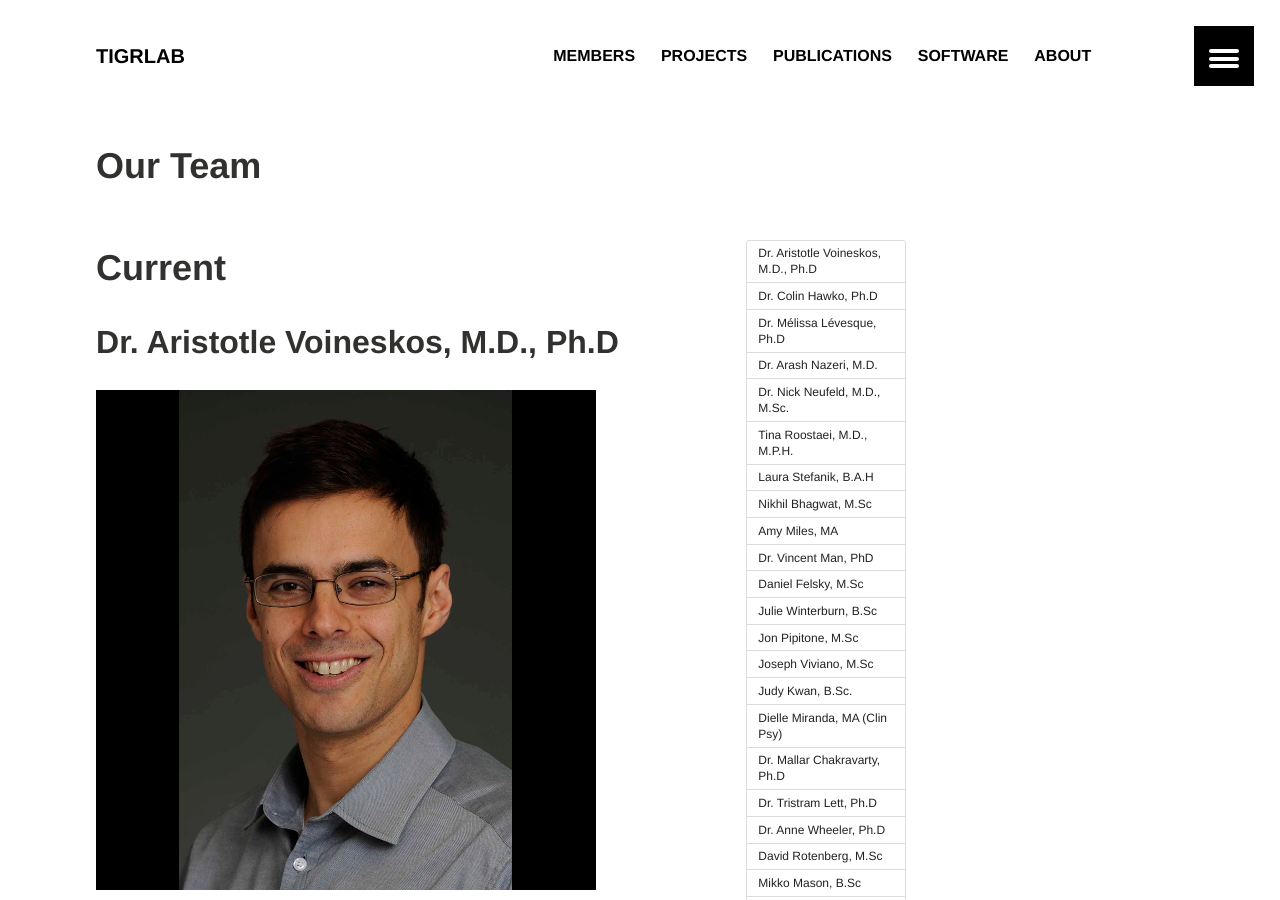
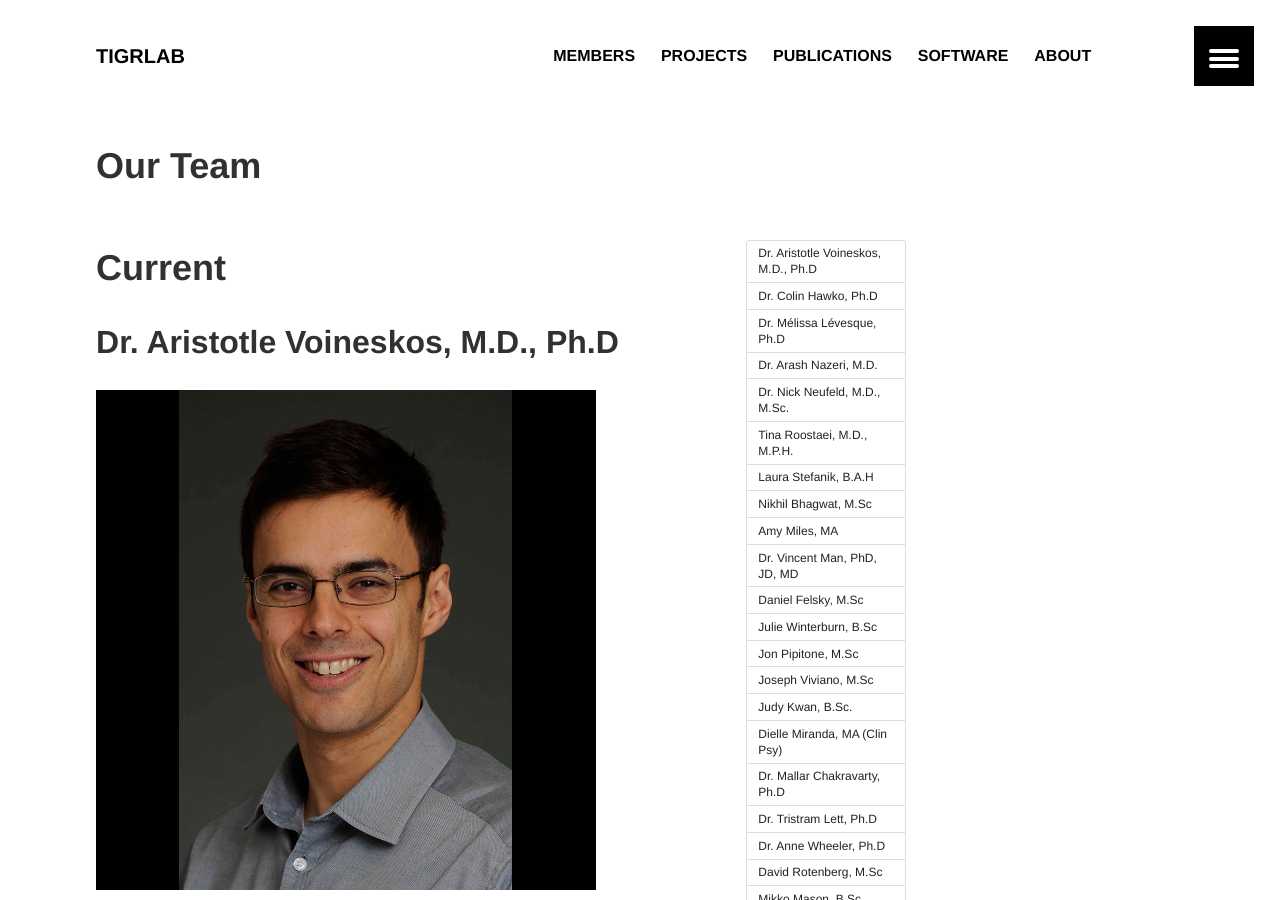
Before and after one commit to TIGRLab/tigrlab.github.io, a Jekyll site: the page built from members/index.md, in a window 1280 px wide and 900 px high. Built offline with Jekyll 4.4.1, drawn with Linux system fonts in a browser that asks for light colours; some of the changed text lies outside the part shown.

Commit message:
updated truthbombs

```diff
--- a/members/index.md
+++ b/members/index.md
@@ -106,8 +106,8 @@ Amy is a third year PhD student at the Institute for Medical Science, Faculty of
 
 In her spare time, Amy enjoys watching SportsCentre (the real one, not this silly Canadian rip off) and playing with cats.\
 
-Dr. Vincent Man, PhD
---------------------
+Dr. Vincent Man, PhD, JD, MD
+----------------------------
 <figure>
 	<a href="/images/ppl.v.man.jpg"><img src="/images/ppl.v.man.jpg"></a>
 </figure>
```
Also changed, not shown: images/ppl.v.man.jpg, 1 other file.
